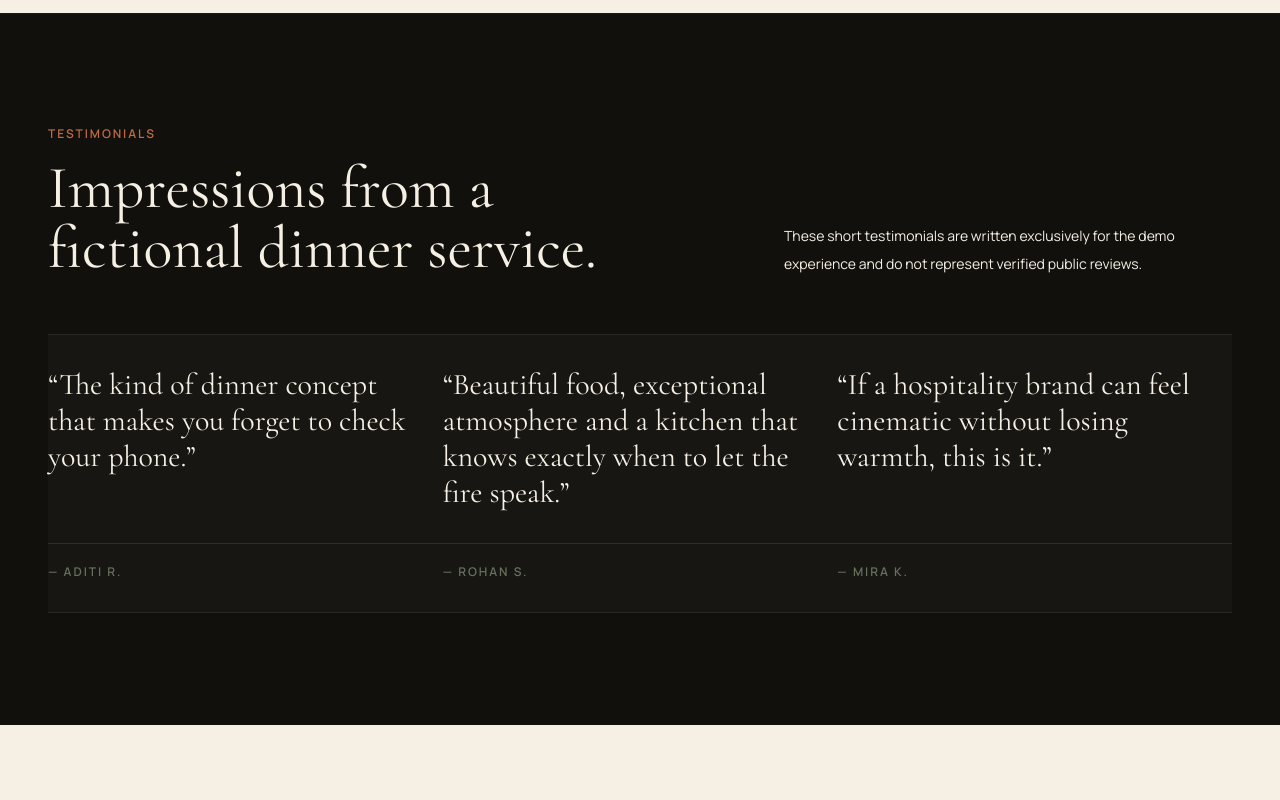
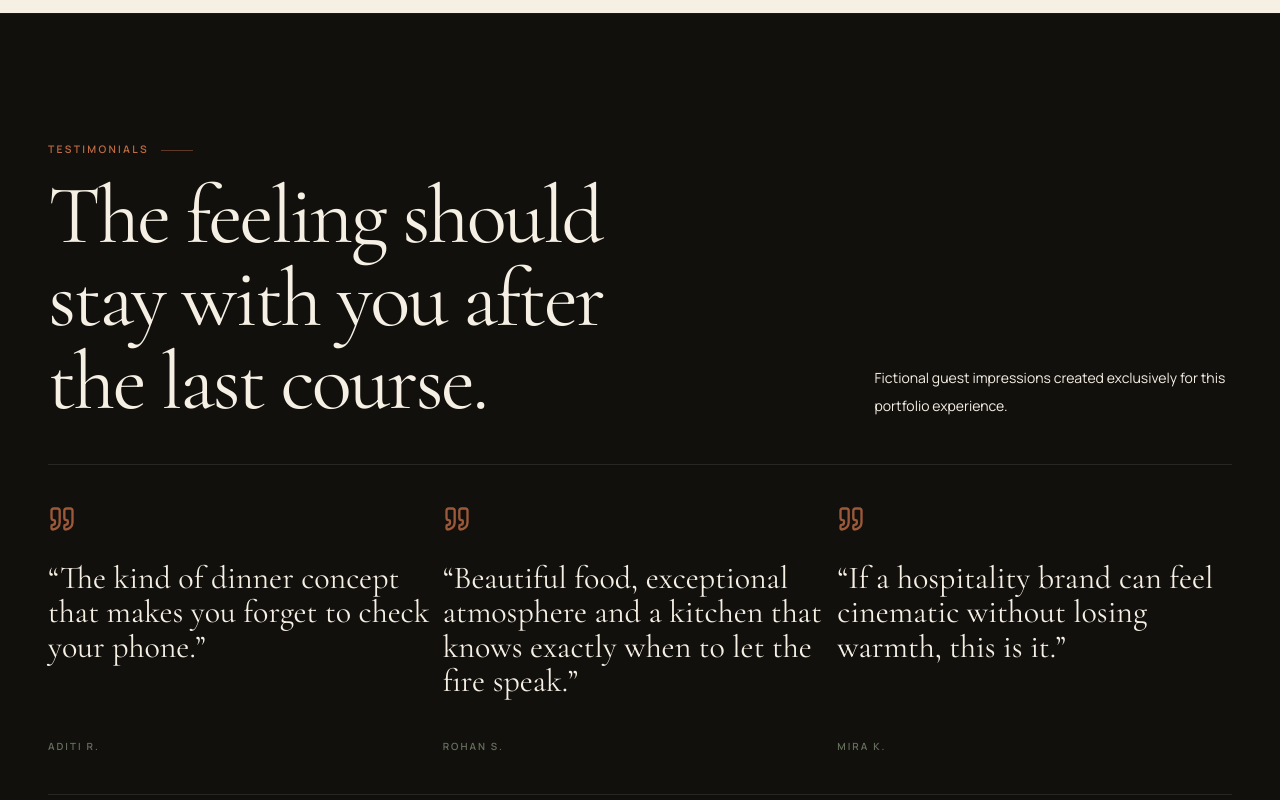
Before and after one commit to OguriCap12/Demo-site-, a React (Vite) app: page / in a window 1280 px wide. Shown: the part 9020-9820 px from the top of the page. Built offline with nearby package versions, Linux system fonts and the light colour scheme.

Commit message:
Final luxury visual consistency pass

```diff
--- a/src/sections/TestimonialsSection.tsx
+++ b/src/sections/TestimonialsSection.tsx
@@ -1,30 +1,35 @@
+import { Quote } from 'lucide-react';
 import { Container } from '../components/Container';
 import { Reveal } from '../components/Reveal';
 import { testimonials } from '../data/siteContent';
 
 export function TestimonialsSection() {
   return (
-    <section className="bg-[#12100d] py-20 sm:py-24 lg:py-28">
+    <section className="bg-[#12100d] py-20 sm:py-24 lg:py-32">
       <Container>
         <Reveal>
-          <div className="flex flex-col gap-6 lg:flex-row lg:items-end lg:justify-between">
+          <div className="grid gap-8 border-b border-ivory/10 pb-10 lg:grid-cols-[1fr_0.45fr] lg:items-end">
             <div>
-              <p className="text-xs font-semibold uppercase tracking-editorial text-ember">Testimonials</p>
-              <h2 className="mt-4 font-serif text-5xl leading-[0.94] text-ivory sm:text-6xl">Impressions from a fictional dinner service.</h2>
+              <div className="flex items-center gap-3"><p className="text-[0.65rem] font-semibold uppercase tracking-[0.22em] text-ember">Testimonials</p><span className="h-px w-8 bg-ember/45" /></div>
+              <h2 className="mt-4 max-w-4xl font-serif text-[3.2rem] leading-[0.88] tracking-[-0.03em] text-ivory sm:text-6xl lg:text-[5.2rem]">
+                The feeling should stay with you after the last course.
+              </h2>
             </div>
-            <p className="max-w-md text-sm leading-7 text-ivory/56">
-              These short testimonials are written exclusively for the demo experience and do not represent verified public reviews.
+            <p className="max-w-sm text-sm leading-7 text-ivory/56 lg:pb-1">
+              Fictional guest impressions created exclusively for this portfolio experience.
             </p>
           </div>
         </Reveal>
-
-        <div className="mt-14 grid gap-0 border-y border-ivory/10 lg:grid-cols-3">
+        <div className="grid border-b border-ivory/10 lg:grid-cols-3">
           {testimonials.map((testimonial, index) => (
             <Reveal key={testimonial.name} delay={index * 80}>
-              <blockquote className="flex h-full flex-col justify-between border-b border-ivory/10 bg-ivory/[0.025] p-6 sm:p-8 lg:border-b-0 lg:border-l first:lg:border-l-0 lg:px-8 first:lg:pl-0 last:lg:pr-0">
-                <p className="font-serif text-[1.65rem] leading-tight text-ivory sm:text-3xl">“{testimonial.quote}”</p>
-                <footer className="mt-8 border-t border-ivory/10 pt-5 text-xs font-semibold uppercase tracking-editorial text-olive">
-                  — {testimonial.name}
+              <blockquote className="flex h-full min-h-[19rem] flex-col justify-between border-b border-ivory/10 py-8 lg:border-b-0 lg:border-l lg:px-8 lg:py-10 first:lg:border-l-0 first:lg:pl-0 last:lg:pr-0">
+                <div>
+                  <Quote className="h-7 w-7 text-ember/80" aria-hidden="true" />
+                  <p className="mt-7 font-serif text-[1.7rem] leading-[1.08] text-ivory sm:text-[2rem]">“{testimonial.quote}”</p>
+                </div>
+                <footer className="mt-10 text-[0.62rem] font-semibold uppercase tracking-[0.2em] text-olive">
+                  {testimonial.name}
                 </footer>
               </blockquote>
             </Reveal>
```
